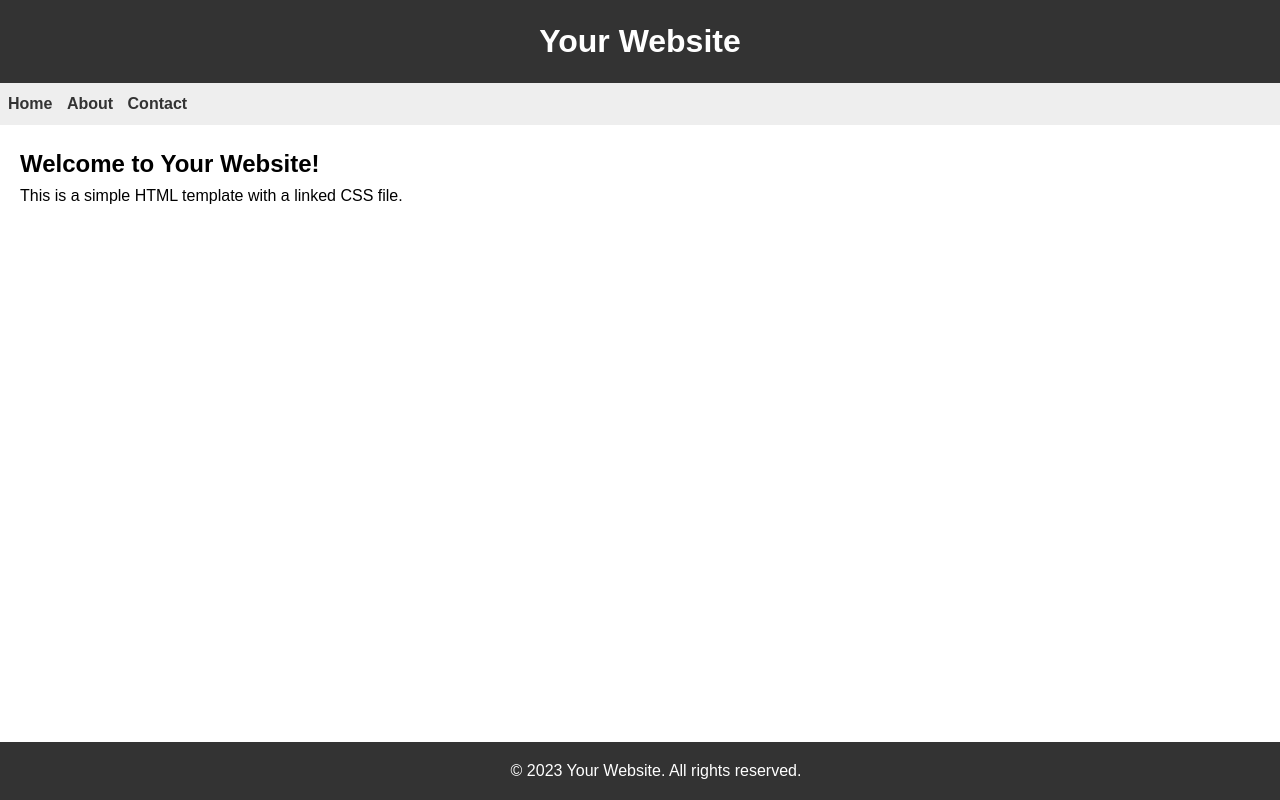
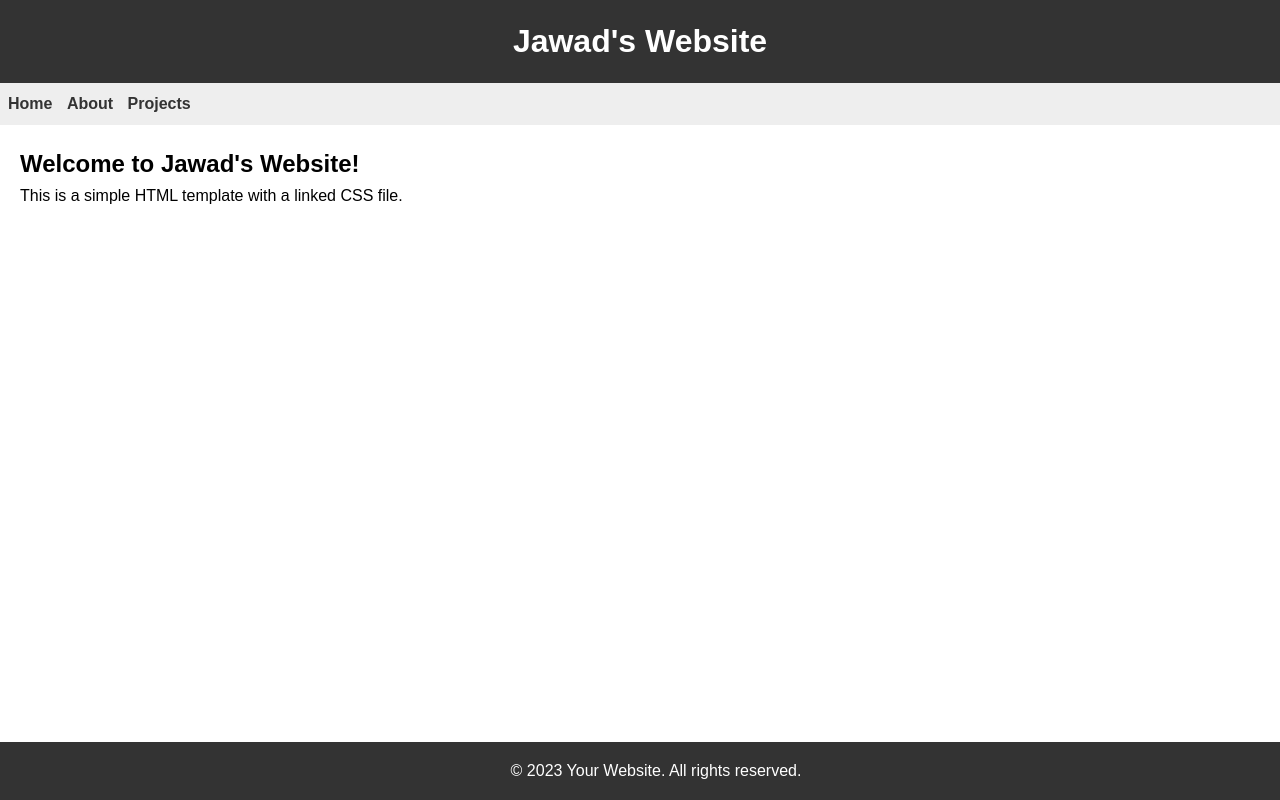
Before and after one commit to jawad-rizwan/jawadrizwan.com, a plain HTML site: page index.html in a window 1280 px wide. Drawn offline with Linux system fonts and the light colour scheme.

Commit message:
feat: updated website text

```diff
--- a/index.html
+++ b/index.html
@@ -9,19 +9,19 @@
 <body>
 
     <header>
-        <h1>Your Website</h1>
+        <h1>Jawad's Website</h1>
     </header>
 
     <nav>
         <ul>
             <li><a href="#">Home</a></li>
             <li><a href="#">About</a></li>
-            <li><a href="#">Contact</a></li>
+            <li><a href="#">Projects</a></li>
         </ul>
     </nav>
 
     <section>
-        <h2>Welcome to Your Website!</h2>
+        <h2>Welcome to Jawad's Website!</h2>
         <p>This is a simple HTML template with a linked CSS file.</p>
     </section>
 
```
